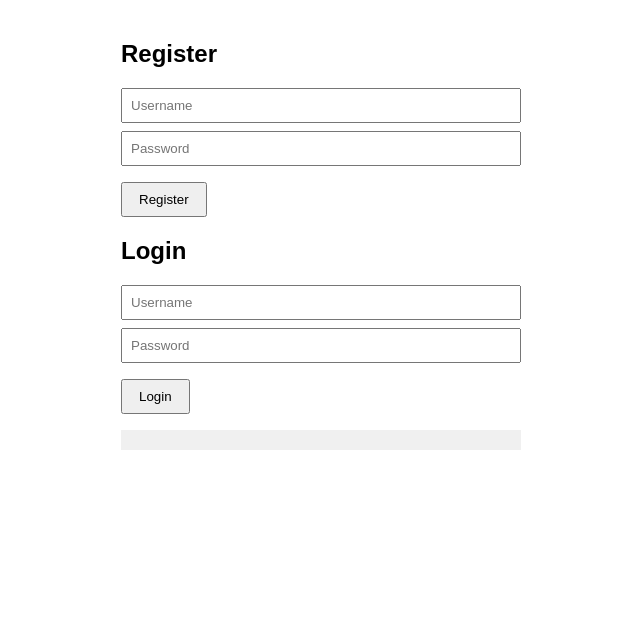
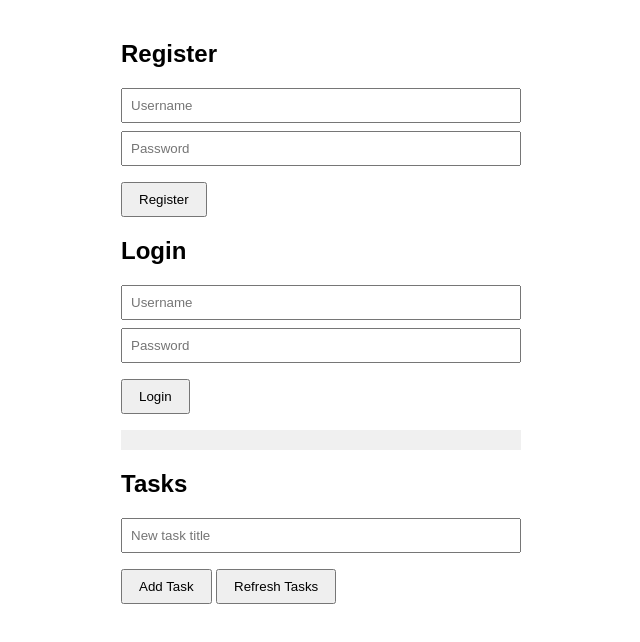
Before and after one commit to innocentochonogor/task-manager-api, a website: page public/index.html in a window 1280 px wide. Shown: the whole page, without its empty margins (319-959 px from the left). Drawn offline with Linux system fonts and the light colour scheme.

Commit message:
Add task list and creation UI to demo page

```diff
--- a/public/index.html
+++ b/public/index.html
@@ -24,8 +24,14 @@
 
 <div id="result"></div>
 
+<h2>Tasks</h2>
+<input id="taskTitle" placeholder="New task title">
+<button onclick="createTask()">Add Task</button>
+<button onclick="loadTasks()">Refresh Tasks</button>
+<ul id="taskList"></ul>
+
 <script>
-  const API_URL = window.location.origin; // uses whatever domain this page is served from
+  const API_URL = window.location.origin;
 
   async function register() {
     const name = document.getElementById('regName').value;
@@ -51,7 +57,51 @@
     document.getElementById('result').textContent = JSON.stringify(data, null, 2);
     if (data.token) {
       localStorage.setItem('token', data.token);
+      loadTasks(); // auto-load tasks right after login
     }
+  }
+
+  async function createTask() {
+    const title = document.getElementById('taskTitle').value;
+    const token = localStorage.getItem('token');
+
+    if (!token) {
+      alert('Please login first');
+      return;
+    }
+
+    const res = await fetch(`${API_URL}/tasks`, {
+      method: 'POST',
+      headers: {
+        'Content-Type': 'application/json',
+        'Authorization': `Bearer ${token}`
+      },
+      body: JSON.stringify({ title })
+    });
+    const data = await res.json();
+    document.getElementById('taskTitle').value = '';
+    loadTasks(); // refresh the list after adding
+  }
+
+  async function loadTasks() {
+    const token = localStorage.getItem('token');
+    if (!token) {
+      alert('Please login first');
+      return;
+    }
+
+    const res = await fetch(`${API_URL}/tasks`, {
+      headers: { 'Authorization': `Bearer ${token}` }
+    });
+    const tasks = await res.json();
+
+    const list = document.getElementById('taskList');
+    list.innerHTML = '';
+    tasks.forEach(task => {
+      const li = document.createElement('li');
+      li.textContent = `${task.title} ${task.completed ? '✅' : ''}`;
+      list.appendChild(li);
+    });
   }
 </script>
 
```
